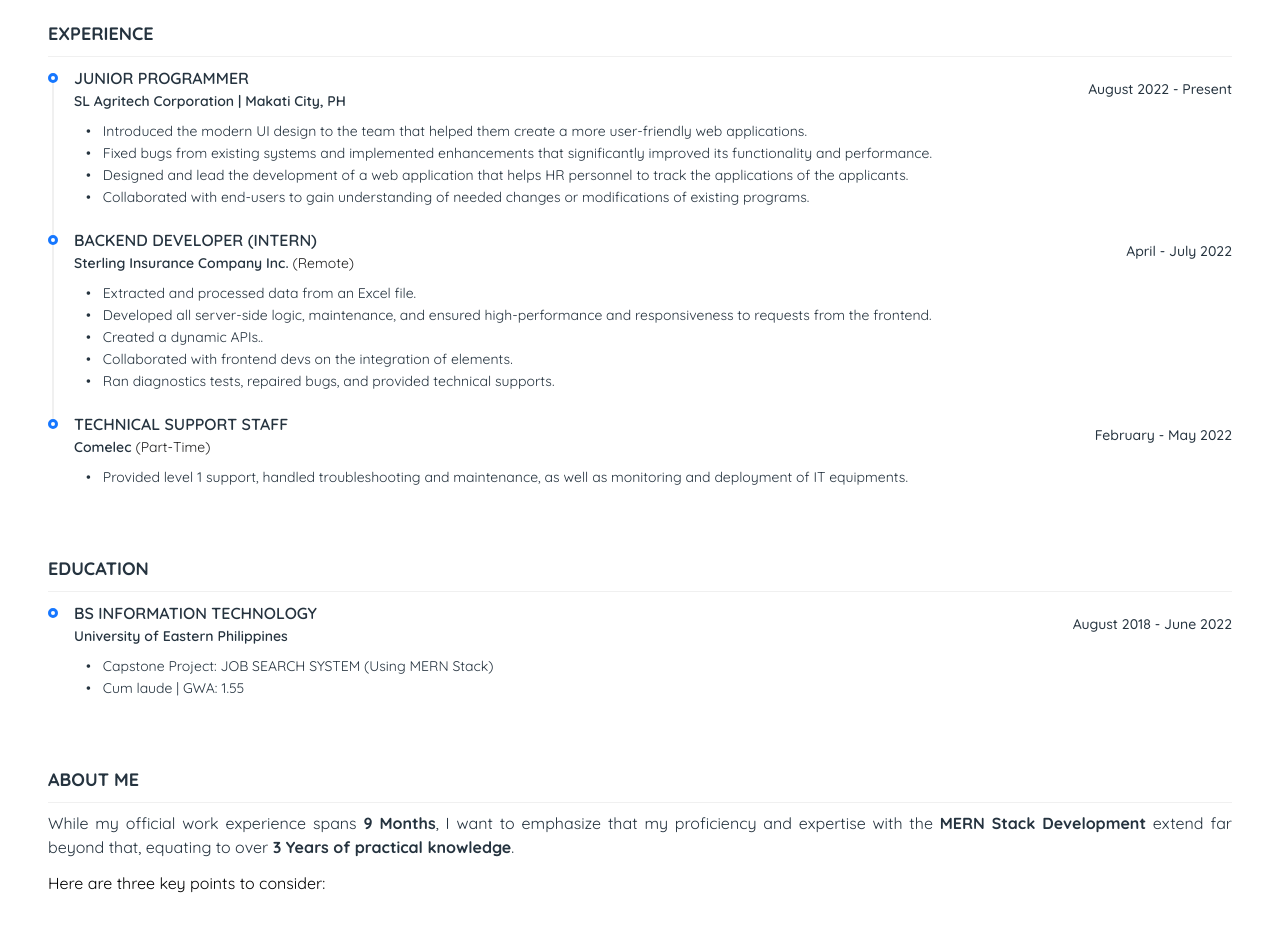
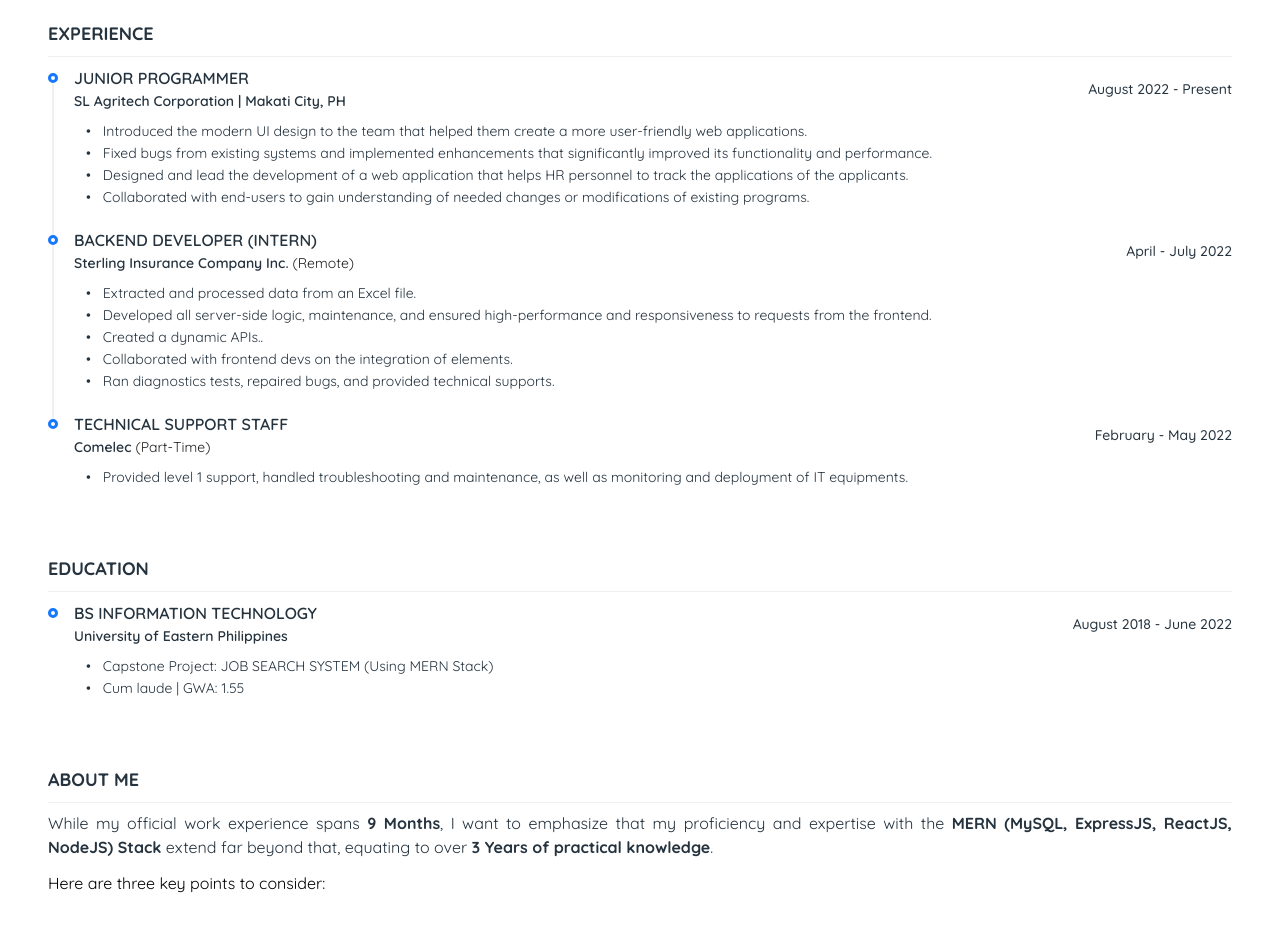
Before and after one commit to Ralf-Renz-Estellana-Bantilo/e-resume, a Next.js app: page /components/Personal in a window 1280 px wide. Shown: the top 925 px of the page. Built offline with nearby package versions, Linux system fonts and the light colour scheme.

Commit message:
Update personal information

```diff
--- a/pages/components/Personal.tsx
+++ b/pages/components/Personal.tsx
@@ -283,7 +283,7 @@ const Personal = () =>
             </div>
             <div className="flex flex-col gap-3">
 
-               <h4 className='text-accent-secondary text-justify'>While my official work experience spans <strong>{setTimestamp( 8, 2022 )}</strong>, I want to emphasize that my proficiency and expertise with the <strong>MERN Stack Development</strong> extend far beyond that, equating to over <strong>{setTimestamp( 4, 2020 )} of practical knowledge</strong>.</h4>
+               <h4 className='text-accent-secondary text-justify'>While my official work experience spans <strong>{setTimestamp( 8, 2022 )}</strong>, I want to emphasize that my proficiency and expertise with the <strong>MERN (MySQL, ExpressJS, ReactJS, NodeJS) Stack</strong> extend far beyond that, equating to over <strong>{setTimestamp( 4, 2020 )} of practical knowledge</strong>.</h4>
                <p>Here are three key points to consider:</p>
                <div className="flex flex-col gap-7 my-5">
                   <>
```
